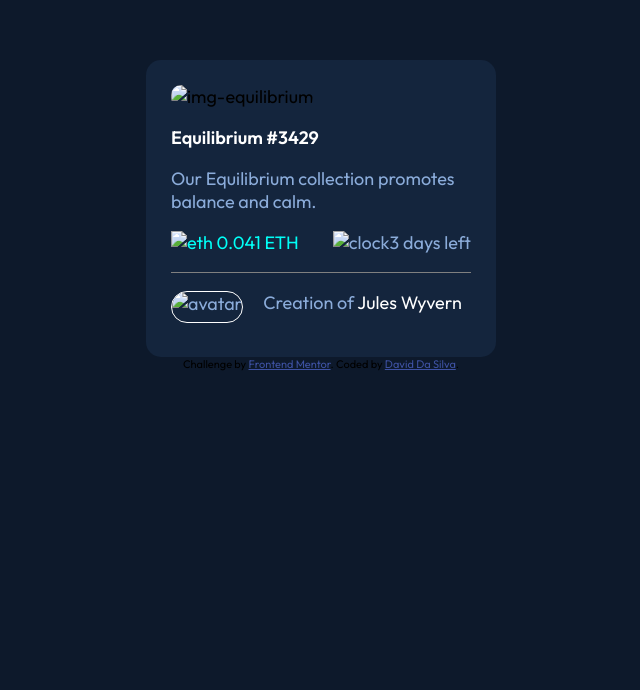
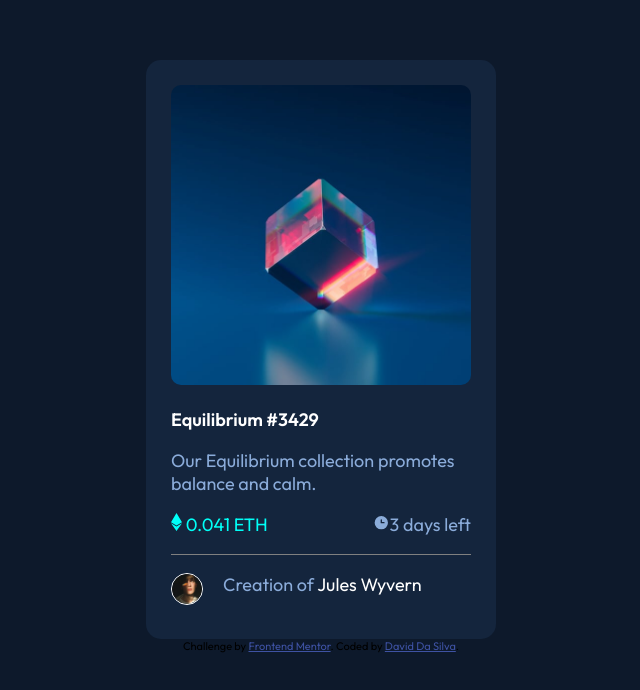
Before and after one commit to DavidJDaSilva/NFT-preview-card, a plain HTML site: page index.html in a window 1280 px wide. Shown: the part 140-830 px from the top of the page, without its empty margins (319-959 px from the left). Before the commit the page ends 800 px from the top, so only its background shows below. Drawn offline with Linux system fonts and the light colour scheme; files that its build step writes are made by us from their sources.

Commit message:
Update index.html

```diff
--- a/index.html
+++ b/index.html
@@ -27,14 +27,14 @@
 
 <body>
   <div class="card">
-    <img class="nft" src="images/image-equilibrium.jpg" alt="img-equilibrium">
+    <img class="nft" src="image-equilibrium.jpg" alt="img-equilibrium">
     <p class="Equilibrium">Equilibrium #3429</p>
 
     <p>Our Equilibrium collection promotes balance and calm.</p>
 
-    <p><span class="eth"><img src="images/icon-ethereum.svg" alt="eth"> 0.041 ETH</span> <span class="clock"><img src="images/icon-clock.svg" alt="clock">3 days left</span></p>
+    <p><span class="eth"><img src="icon-ethereum.svg" alt="eth"> 0.041 ETH</span> <span class="clock"><img src="icon-clock.svg" alt="clock">3 days left</span></p>
     <hr size=1px noshade>
-    <p><img class="avatar" src="images/image-avatar.png" alt="avatar"> Creation of <span class="jules">Jules Wyvern</span></p>
+    <p><img class="avatar" src="image-avatar.png" alt="avatar"> Creation of <span class="jules">Jules Wyvern</span></p>
   </div>
 
   <div class="attribution">
```
